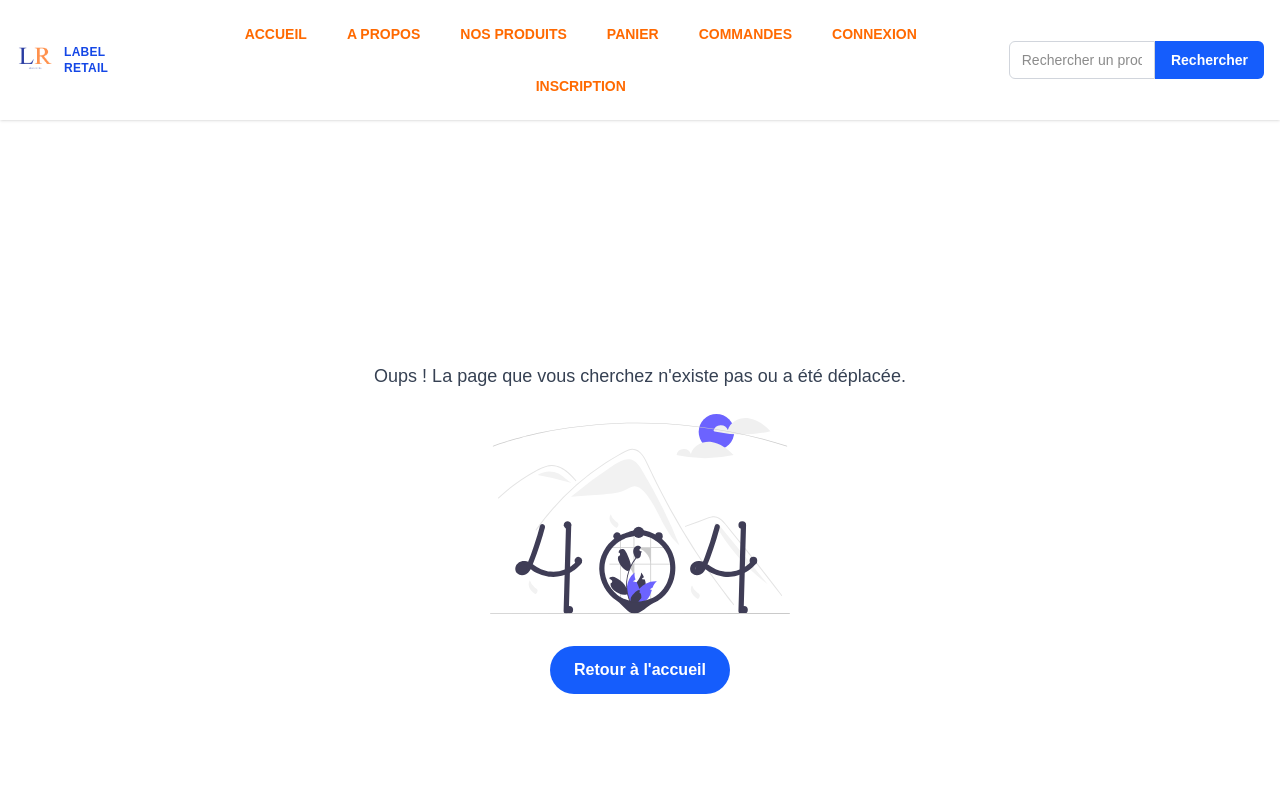
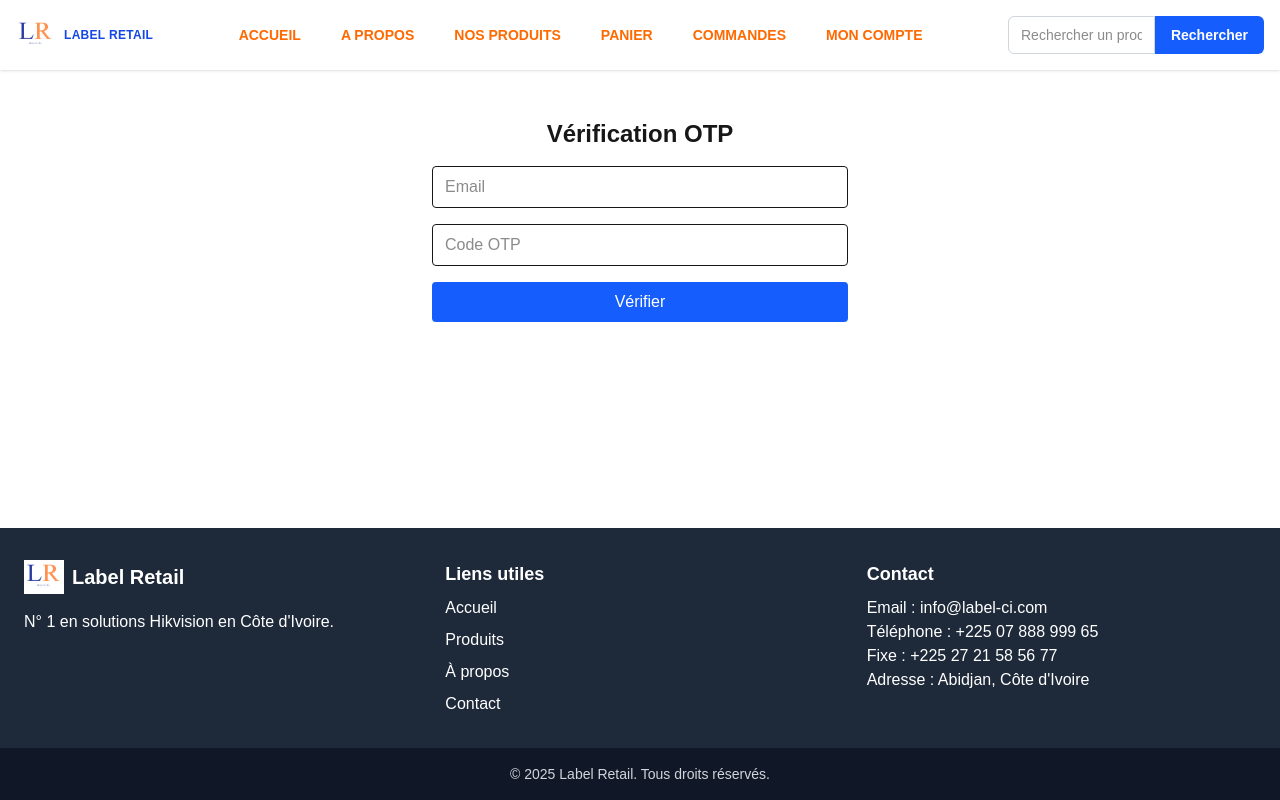
Before and after one commit to yves45839/labelshop-frontend, a Next.js app: page /accounts/verify-otp in a window 1280 px wide. Before the commit this address had no page. Shown: the top 800 px of the page. Built offline with nearby package versions, Linux system fonts and the light colour scheme; sample sign-in values are in the browser's storage.

Commit message:
Add authentication flows and OTP verification

```diff
--- a/app/accounts/login/page.tsx
+++ b/app/accounts/login/page.tsx
@@ -11,7 +11,8 @@ export default function LoginPage() {
   const handleSubmit = async (e: React.FormEvent) => {
     e.preventDefault();
     try {
-      await login(form);
+      const data = await login(form);
+      localStorage.setItem('user', JSON.stringify(data));
       router.push('/');
     } catch (err: any) {
       setError('Erreur de connexion');
--- a/app/accounts/profile/page.tsx
+++ b/app/accounts/profile/page.tsx
@@ -10,6 +10,7 @@ export default function ProfilePage() {
   const handleLogout = async () => {
     try {
       await logout();
+      localStorage.removeItem('user');
       router.push('/');
     } catch {
       setMessage('Erreur lors de la déconnexion');
@@ -19,6 +20,7 @@ export default function ProfilePage() {
   const handleCancel = async () => {
     try {
       await cancelAccount();
+      localStorage.removeItem('user');
       router.push('/');
     } catch {
       setMessage('Erreur lors de la suppression du compte');
--- a/app/accounts/register/page.tsx
+++ b/app/accounts/register/page.tsx
@@ -8,6 +8,7 @@ export default function RegisterPage() {
     username: '',
     email: '',
     password: '',
+    role: 'customer',
   });
   const [error, setError] = useState('');
   const router = useRouter();
@@ -15,8 +16,12 @@ export default function RegisterPage() {
   const handleSubmit = async (e: React.FormEvent) => {
     e.preventDefault();
     try {
-      await register(form);
-      router.push('/accounts/login');
+      const res = await register(form);
+      if (form.email) {
+        router.push(`/accounts/verify-otp?email=${encodeURIComponent(form.email)}`);
+      } else {
+        router.push('/accounts/login');
+      }
     } catch (err: any) {
       setError('Erreur lors de l\'inscription');
     }
@@ -42,6 +47,15 @@ export default function RegisterPage() {
           className="w-full border px-3 py-2 rounded"
           required
         />
+        <select
+          value={form.role}
+          onChange={(e) => setForm({ ...form, role: e.target.value })}
+          className="w-full border px-3 py-2 rounded"
+        >
+          <option value="customer">Client</option>
+          <option value="seller">Vendeur</option>
+          <option value="admin">Admin</option>
+        </select>
         <input
           type="password"
           value={form.password}
--- /dev/null
+++ b/app/accounts/verify-otp/page.tsx
@@ -0,0 +1,51 @@
+'use client';
+import { useState } from 'react';
+import { useRouter, useSearchParams } from 'next/navigation';
+import { verifyOTP, VerifyOTPData } from '@/lib/accounts';
+
+export default function VerifyOTPPage() {
+  const params = useSearchParams();
+  const emailParam = params.get('email') || '';
+  const [form, setForm] = useState<VerifyOTPData>({ email: emailParam, code: '' });
+  const [message, setMessage] = useState('');
+  const router = useRouter();
+
+  const handleSubmit = async (e: React.FormEvent) => {
+    e.preventDefault();
+    try {
+      await verifyOTP(form);
+      setMessage('OTP validé, vous pouvez vous connecter');
+      setTimeout(() => router.push('/accounts/login'), 1500);
+    } catch (err: any) {
+      setMessage("Code invalide ou expiré");
+    }
+  };
+
+  return (
+    <main className="container mx-auto py-12 px-4 max-w-md">
+      <h1 className="text-2xl font-bold mb-4 text-center">Vérification OTP</h1>
+      <form onSubmit={handleSubmit} className="space-y-4">
+        <input
+          type="email"
+          value={form.email}
+          onChange={(e) => setForm({ ...form, email: e.target.value })}
+          placeholder="Email"
+          className="w-full border px-3 py-2 rounded"
+          required
+        />
+        <input
+          type="text"
+          value={form.code}
+          onChange={(e) => setForm({ ...form, code: e.target.value })}
+          placeholder="Code OTP"
+          className="w-full border px-3 py-2 rounded"
+          required
+        />
+        {message && <p className="text-red-600 text-sm">{message}</p>}
+        <button type="submit" className="w-full bg-blue-600 text-white py-2 rounded hover:bg-blue-700">
+          Vérifier
+        </button>
+      </form>
+    </main>
+  );
+}
--- a/app/cart/page.tsx
+++ b/app/cart/page.tsx
@@ -13,10 +13,15 @@ interface CartItem {
 export default function CartPage() {
   const [items, setItems] = useState<CartItem[]>([]);
   const [loading, setLoading] = useState(true);
-  const userId = 1; // TODO: replace with actual user id
   const router = useRouter();
+  const stored = typeof window !== 'undefined' ? localStorage.getItem('user') : null;
+  const userId = stored ? JSON.parse(stored).id : null;
 
   useEffect(() => {
+    if (!userId) {
+      router.push('/accounts/login');
+      return;
+    }
     viewCart(userId)
       .then(setItems)
       .catch(() => setItems([]))
--- a/app/orders/page.tsx
+++ b/app/orders/page.tsx
@@ -11,9 +11,14 @@ interface Order {
 export default function OrdersPage() {
   const [orders, setOrders] = useState<Order[]>([]);
   const [loading, setLoading] = useState(true);
-  const userId = 1; // TODO: replace with actual user id
+  const stored = typeof window !== 'undefined' ? localStorage.getItem('user') : null;
+  const userId = stored ? JSON.parse(stored).id : null;
 
   useEffect(() => {
+    if (!userId) {
+      window.location.href = '/accounts/login';
+      return;
+    }
     listOrders(userId)
       .then(setOrders)
       .catch(() => setOrders([]))
--- a/components/Navbar.tsx
+++ b/components/Navbar.tsx
@@ -17,6 +17,7 @@ type Product = {
 export default function Navbar() {
   const [searchQuery, setSearchQuery] = useState('');
   const [suggestions, setSuggestions] = useState<Product[]>([]);
+  const [user, setUser] = useState<any>(null);
   const router = useRouter();
   const pathname = usePathname();
 
@@ -53,15 +54,22 @@ export default function Navbar() {
     fetchSuggestions();
   }, [searchQuery]);
 
+  useEffect(() => {
+    const stored = localStorage.getItem('user');
+    if (stored) setUser(JSON.parse(stored));
+  }, []);
+
   const navLinks = [
     { href: '/', label: 'ACCUEIL' },
     { href: '/about', label: 'A PROPOS' },
     { href: '/products', label: 'NOS PRODUITS' },
     { href: '/cart', label: 'PANIER' },
     { href: '/orders', label: 'COMMANDES' },
-    { href: '/accounts/login', label: 'CONNEXION' },
-    { href: '/accounts/register', label: 'INSCRIPTION' },
-  ];
+    user
+      ? { href: '/accounts/profile', label: 'MON COMPTE' }
+      : { href: '/accounts/login', label: 'CONNEXION' },
+    !user && { href: '/accounts/register', label: 'INSCRIPTION' },
+  ].filter(Boolean);
 
   return (
     <header className="bg-white shadow-sm py-4 relative z-50">
--- a/lib/accounts.ts
+++ b/lib/accounts.ts
@@ -2,8 +2,9 @@ import { api } from './api';
 
 export interface RegisterData {
   username: string;
-  email: string;
+  email?: string;
   password: string;
+  role: string;
 }
 
 export interface LoginData {
@@ -30,3 +31,13 @@ export async function cancelAccount() {
   const res = await api.delete('/accounts/cancel/');
   return res.data;
 }
+
+export interface VerifyOTPData {
+  email: string;
+  code: string;
+}
+
+export async function verifyOTP(data: VerifyOTPData) {
+  const res = await api.post('/accounts/verify-otp/', data);
+  return res.data;
+}
```
